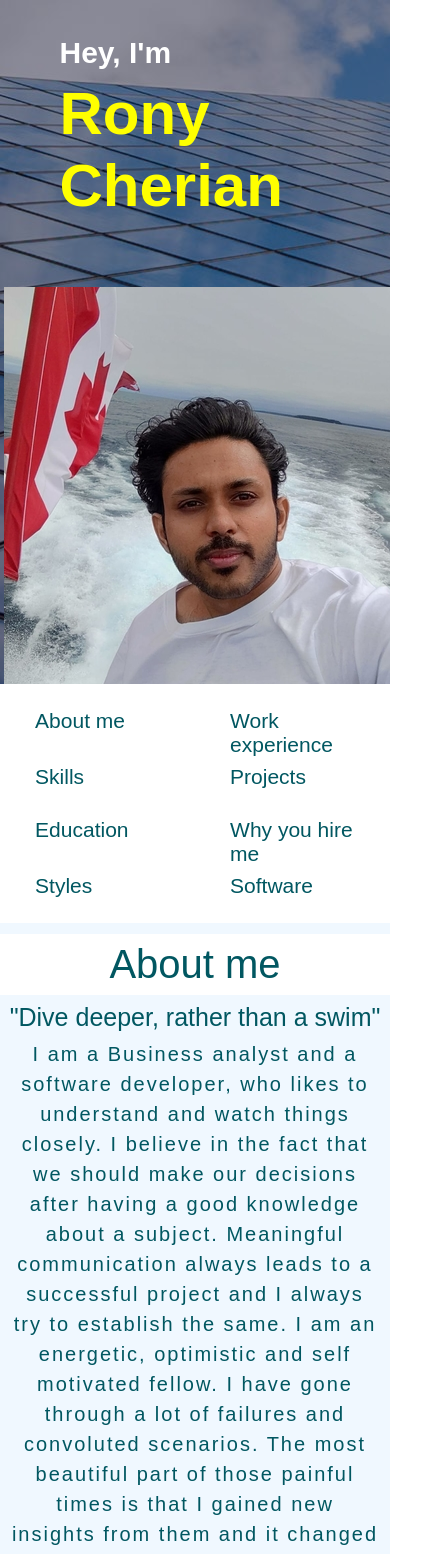
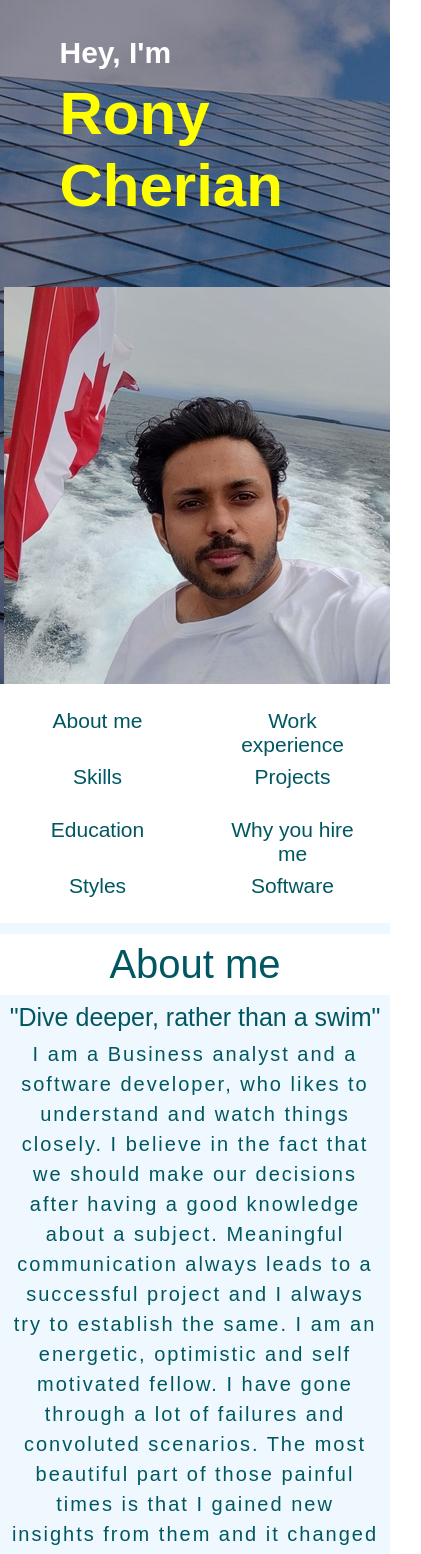
Before and after one commit to heman-r/Greskal, a React (Create React App) app in the folder portfolio/: page / in a window 390 px wide. Shown: the top 1554 px of the page, 421 px wide, since content can reach past the window. Built offline with nearby package versions, Linux system fonts and the light colour scheme.

Commit message:
#14-P Css updates for small screens

```diff
--- a/portfolio/src/App.css
+++ b/portfolio/src/App.css
@@ -86,18 +86,33 @@
       flex-wrap: wrap;
       padding: 0%;
       color: #015761;
+      text-align: center;
     }
     .link-set-1 *{
+      padding: 1%;
       flex-basis: 32%;
       color: #015761;
+      transition: transform .5s ease;
     }
     .link-set-2{
       flex-wrap: wrap;
       padding: 0%;
       color: #015761;
+      text-align: center;
     }
     .link-set-2 *{
+      padding: 1%;
       flex-basis: 32%;
+      transition: transform .5s ease;
+    }
+
+    .link-set-1 *:hover{
+      color: #013338;
+      transform: scale(1.1);
+    }
+    .link-set-2 *:hover{
+      color: #013338;
+      transform: scale(1.1);
     }
   }
 
@@ -138,10 +153,12 @@
 
   .hover{
     padding: 1%;
+    transition: transform .5s ease;
   }
 
   .hover:hover{
-    color: rgb(39, 48, 58);
+    color: yellow;
+    transform: scale(1.1);
   }
 
   .about-me{
@@ -285,6 +302,18 @@
     padding: 1%;
   }
 
+  @media screen and (max-width: 900px){
+    .projects-block{
+      display: block;
+      letter-spacing: 1px;
+    }
+    .p-bl-1{
+      width: 100%;
+      margin-left: 0;
+      margin-bottom: 2%;
+    }
+  }
+
   .project-2-view{
     margin-top: 1%;
     padding: 2%;
--- a/portfolio/src/App.js
+++ b/portfolio/src/App.js
@@ -61,30 +61,30 @@ function App() {
       <div className="data-section show">
           <div>
             <ul className="link-set-1">
-              <a className="hover" href="#about-me">
+              <a className="" href="#about-me">
                 About me
               </a >
-              <a className="hover" href="#experience">
+              <a className="" href="#experience">
                 Work experience
               </a>
-              <a className="hover" href="#skills">
+              <a className="" href="#skills">
                 Skills
               </a>
-              <a className="hover" href="#projects">
+              <a className="" href="#projects">
                 Projects
               </a>
             </ul>
             <ul className="link-set-2">
-              <a className="hover" href="#Education">
+              <a className="" href="#Education">
                 Education
               </a>
-              <a className="hover" href="#about-me">
+              <a className="" href="#about-me">
                 Why you hire me
               </a>
-              <a className="hover" href="#about-me">
+              <a className="" href="#about-me">
                 Styles
               </a>
-              <a className="hover" href="#about-me">
+              <a className="" href="#about-me">
                 Software
               </a>
             </ul>
```
